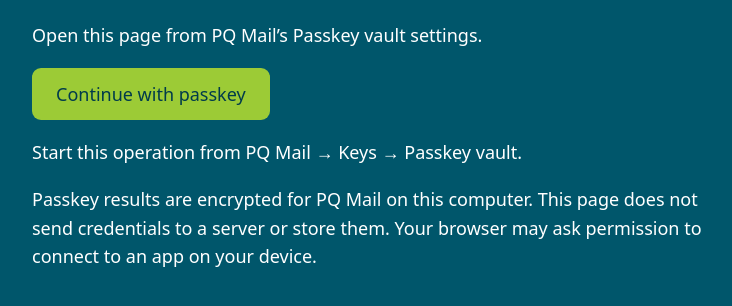
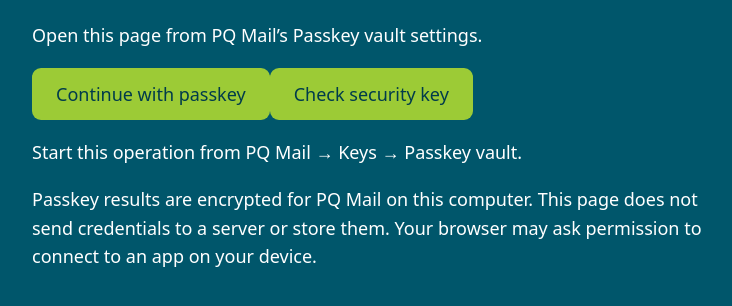
Before and after one commit to ve7jtb/ve7jtb.github.io, a plain HTML site: page pq-mail/passkey/index.html in a window 1280 px wide. Shown: the part 180-486 px from the top of the page, without its empty margins (268-1000 px from the left). Drawn offline with Linux system fonts and the light colour scheme.

Commit message:
Expose passkey lookup errors and add explicit security-key hint

```diff
--- a/pq-mail/passkey/index.html
+++ b/pq-mail/passkey/index.html
@@ -1 +1 @@
-<!doctype html><html lang="en"><meta charset="utf-8"><meta name="viewport" content="width=device-width,initial-scale=1"><meta name="referrer" content="no-referrer"><meta http-equiv="Content-Security-Policy" content="default-src 'none'; script-src 'self'; style-src 'unsafe-inline'; connect-src http://127.0.0.1:*; base-uri 'none'; form-action 'none'"><title>PQ Mail passkey vault</title><style>body{background:#00566b;color:white;font:18px system-ui;max-width:680px;margin:10vh auto;padding:24px}button{background:#9ccb36;color:#003b4b;border:0;border-radius:9px;padding:14px 24px;font:inherit}p{line-height:1.6}#status{white-space:pre-wrap}</style><h1>PQ Mail passkey vault</h1><p id="description">Open this page from PQ Mail’s Passkey vault settings.</p><button id="continue" disabled>Continue with passkey</button><button id="create-new" hidden>Create new passkey</button><p id="status" role="status"></p><p>Passkey results are encrypted for PQ Mail on this computer. This page does not send credentials to a server or store them. Your browser may ask permission to connect to an app on your device.</p><script src="passkey.js"></script></html>
+<!doctype html><html lang="en"><meta charset="utf-8"><meta name="viewport" content="width=device-width,initial-scale=1"><meta name="referrer" content="no-referrer"><meta http-equiv="Content-Security-Policy" content="default-src 'none'; script-src 'self'; style-src 'unsafe-inline'; connect-src http://127.0.0.1:*; base-uri 'none'; form-action 'none'"><title>PQ Mail passkey vault</title><style>body{background:#00566b;color:white;font:18px system-ui;max-width:680px;margin:10vh auto;padding:24px}button{background:#9ccb36;color:#003b4b;border:0;border-radius:9px;padding:14px 24px;font:inherit}p{line-height:1.6}#status{white-space:pre-wrap}</style><h1>PQ Mail passkey vault</h1><p id="description">Open this page from PQ Mail’s Passkey vault settings.</p><button id="continue" disabled>Continue with passkey</button><button id="security-key">Check security key</button><button id="create-new" hidden>Create new passkey</button><p id="status" role="status"></p><p>Passkey results are encrypted for PQ Mail on this computer. This page does not send credentials to a server or store them. Your browser may ask permission to connect to an app on your device.</p><script src="passkey.js?v=lookup2"></script></html>
```
